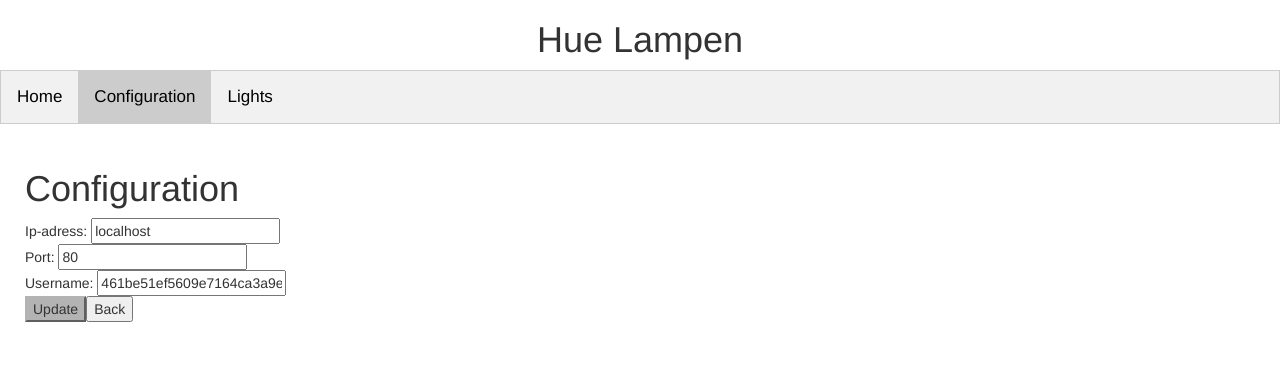
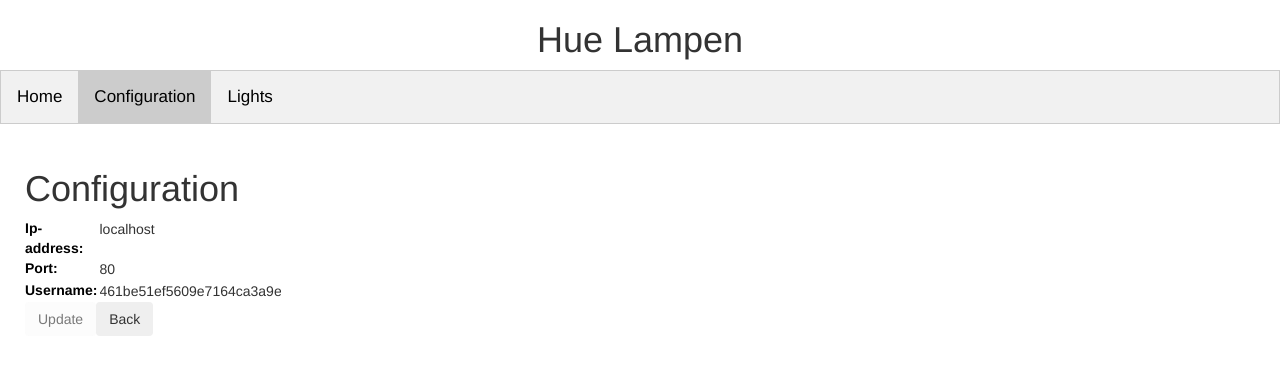
Before and after one commit to RVorthoren/hueLampAppAngular2, an Angular app: page /configuration in a window 1280 px wide. Both pictures are taken after a click on the button "Edit". Shown: the top 374 px of the page. Built offline with nearby package versions, Linux system fonts and the light colour scheme.

Commit message:
edited condig edit page

```diff
--- a/src/app/configuration/edit/edit.component.css
+++ b/src/app/configuration/edit/edit.component.css
@@ -1,4 +1,25 @@
-.disabled {
-    background-color: #b3b3b3;
-    border-color: #b3b3b3;
+.full-width-row {
+    overflow-x: hidden;
 }
+
+.full-width-row > div {
+    margin-left: -15px;
+    margin-right: -15px;
+}
+
+input[type='text'], input[type='number'] {
+    border: none;
+}
+
+.username {
+    outline: none;
+}
+
+span {
+    color: black;
+    font-weight: bold;
+}
+
+.col-label {
+    margin-right: 8px;
+}
--- a/src/app/configuration/edit/edit.component.html
+++ b/src/app/configuration/edit/edit.component.html
@@ -1,33 +1,54 @@
+<div class="configPage">
   <h1>
     Configuration
   </h1>
 
+  <div class="container-fluid">
+    <div class="row full-width-row">
+      <div class="col-xs-1 col-label">
+        <span>Ip-address:</span>
+      </div>
       <div>
-  Ip-adress: <input
+        <input
           type="text"
           [(ngModel)]="config.ip"
           (ngModelChange)="edit()"
-        title="ip-edit"/>
+          title="ip-edit"
+        >
+      </div>
     </div>
 
+    <div class="row full-width-row">
+      <div class="col-xs-1 col-label">
+        <span>Port:</span>
+      </div>
       <div>
-  Port: <input
+        <input
           type="number"
           [(ngModel)]="config.port"
           (ngModelChange)="edit()"
-        title="port-edit"/>
+          title="port-edit"
+        >
       </div>
-
+    </div>
+    <div class="row full-width-row">
+      <div class="col-xs-1 col-label">
+        <span>Username:</span>
+      </div>
       <div>
-  Username: <input
+        <input
           type="text"
           [(ngModel)]="config.username"
           (ngModelChange)="edit()"
           title="username-edit"
-/>
+          class="username"
+        >
+      </div>
+    </div>
   </div>
 
-<div>
-  <input type="button" [ngClass]="{disabled: !edited}" (click)="update()" value="Update" [disabled]="!edited">
-  <input type="button" (click)="back()" value="Back">
+  <div class="buttons">
+    <button class="btn" (click)="update()" [disabled]="!edited">Update</button>
+    <button class="btn" (click)="back()">Back</button>
   </div>
+</div>
```
Lines whose indentation alone changed are shown as unchanged.
